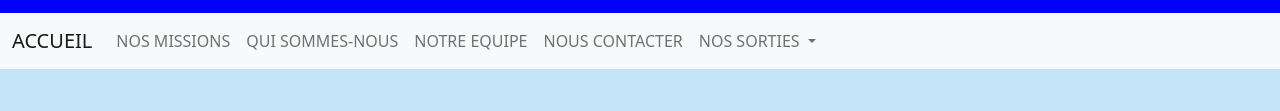
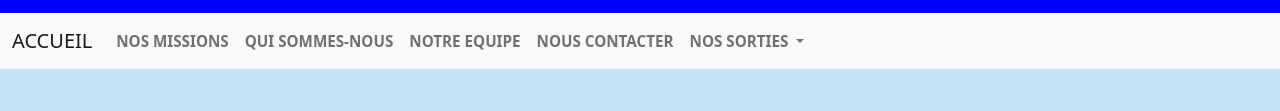
Before and after one commit to totocrhiss/site-web-exo-sass, a plain HTML site: page site evaluation (html-css-boostrap-sass)/page_web/index.html in a window 1280 px wide. Shown: the part 169-280 px from the top of the page. Drawn offline with Linux system fonts and the light colour scheme; files whose address does not match are found by name.

Commit message:
modification NavBar @médias queries

```diff
--- a/site evaluation (html-css-boostrap-sass)/page_web/style.scss
+++ b/site evaluation (html-css-boostrap-sass)/page_web/style.scss
@@ -238,6 +238,47 @@
                             margin: 0 0 -2.5em 0;
                         }
                     }
+                    /*----------------- modification du texte  Navbar de Bootstrap avec les @médias queries -----------------*/
+
+                    .nav-link {
+                        @media screen and (min-width: 576px) {
+                            margin: 0.6em;
+                            text-align: center;
+                            transform: scale(1.2, 1.8);
+                            font-weight: 700;
+                            font-size: 51%;
+                        }
+                        @media screen and (min-width: 624px) {
+                            text-align: center;
+                            transform: scale(1.2, 1.7);
+                            font-weight: 700;
+                            font-size: 57.9%;
+                        }
+                        @media screen and (min-width: 715px) {
+                            font-size: 70%;
+                            transform: scale(1, 1.5);
+                        }
+                        @media screen and (min-width: 807px) {
+                            transform: none;
+                            font-size: 95%;
+                            margin: 0;
+                        }
+                    }
+                    /*----------------- correction positionnement du popper avec les @médias queries -----------------*/
+
+                    .dropdown-menu[data-bs-popper] {
+                        float: left;
+                        @media screen and (min-width: 576px) {
+                            top: 100%;
+                            left: -50%;
+                            margin-top: .125rem;
+                        }
+                        @media screen and (min-width: 887px) {
+                            top: 100%;
+                            left: 0;
+                            margin-top: .125rem;
+                        }
+                    }
                     /*----------------- section nos missions -----------------*/
 
                     .acceuil {
```
Also changed, not shown: site evaluation (html-css-boostrap-sass)/page_web/style.css, 1 other file.
